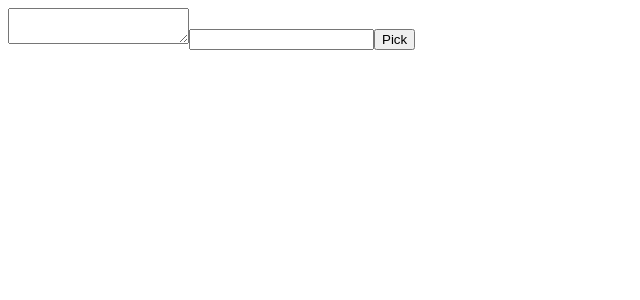
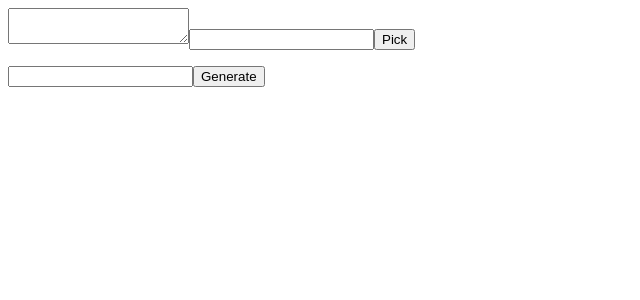
Before and after one commit to Sara-Mill/random_team_generator, a React (Create React App) app: page / in a window 1280 px wide. Shown: the top 300 px of the page, without its empty margins (0-640 px from the left). Built offline with nearby package versions, Linux system fonts and the light colour scheme.

Commit message:
created TeamGenerator.js for selecting and displaying people in their teams.

```diff
--- a/src/App.js
+++ b/src/App.js
@@ -1,6 +1,7 @@
 import { useState } from 'react';
 import PeopleListInput from './peopleListInput';
 import RandomPeoplePicker from './RandomPeoplePicker';
+import TeamGenerator from './TeamGenerator';
 
 function App() {
   const [peopleList, setPeopleList] = useState([]);
@@ -8,6 +9,7 @@ function App() {
     <div className="App">
       <PeopleListInput onChange={setPeopleList}/>
       <RandomPeoplePicker list={peopleList}/>
+      <TeamGenerator list ={peopleList}/>
     </div>
   );
 }
--- a/src/RandomPeoplePicker.js
+++ b/src/RandomPeoplePicker.js
@@ -6,22 +6,33 @@ function RandomPeoplePicker(props) {
     const [randomPeople, setRandomPeople] =useState([]);
 
     const handlePickBtnClick = () => {
-        //Logic for seeting random people here..
+        //Logic for selecting random people here..
         const shuffledArray = shuffle(props.list);
-        console.log(shuffledArray);
-        const slicedArray = shuffledArray.slice(0, noOfPeopleToSelect);
-        console.log(slicedArray);
+
+        //return an epmty array if no number selected(need an error message?)
+        if(noOfPeopleToSelect=== undefined || noOfPeopleToSelect<0){
+           setRandomPeople([]);
+        }else {
+            const slicedArray = shuffledArray.slice(0, noOfPeopleToSelect);
+            setRandomPeople(slicedArray);
+        }
+
     }
 
     return (
         <>
-        <input type='number' onChange={(event)=> {
-            setNoOfPeopleToSelect(event.target.value);
-        }}/>
-        <button onClick={handlePickBtnClick}>Pick</button>
-        <div>
-            {randomPeople.join(',')}
-        </div>
+            {/* getting the number of people to pick from the user input*/}
+            <input type='number' onChange={(event)=> {
+                setNoOfPeopleToSelect(event.target.value);
+            }}/>
+            <button onClick={handlePickBtnClick}>Pick</button>
+            {/*choosing a person from the index and displyaing as a list element*/}
+            <ul>
+                {
+                   randomPeople.map((person, index)=> <li key={index}>{person}</li>)
+                }
+
+            </ul>
         </>
     )
 
--- /dev/null
+++ b/src/TeamGenerator.js
@@ -0,0 +1,59 @@
+import { useState } from "react";
+import { shuffle } from "./helper";
+
+function TeamGenerator(props) {
+  const [noOfTeams, setNoOfTeams] = useState();
+  const [teams, setTeams] = useState([]);
+
+  const handleGenerateBtnClick = () => {
+    //Logic for selecting random people here..
+    const shuffledArray = shuffle(props.list);
+    //split the array into multiple teams
+
+    //If noTeams, or number of teams < 0, set to empty array
+    if (!noOfTeams || noOfTeams < 0) {
+      setTeams([]);
+    } else {
+      //Lets us know how many people we can have in one team
+      const noOfPeoplePerTeam = shuffledArray.length / noOfTeams;
+      //split people into teams based on number of people per team
+      const res = [];
+
+      for (let i = 0; i < noOfTeams; i++) {
+        //make it dynamic by i * noOfPeoplePerTeam
+        res.push(
+          shuffledArray.slice(
+            i * noOfPeoplePerTeam,
+            (i + 1) * noOfPeoplePerTeam
+          )
+        );
+      }
+      setTeams(res);
+      console.log(res);
+    }
+  };
+
+  return (
+    <>
+      <input
+        type="number"
+        onChange={(event) => {
+          setNoOfTeams(event.target.value);
+        }}
+      />
+      <button onClick={handleGenerateBtnClick}>Generate</button>
+      {/*displaying the team in a list format*/}
+      {teams.map((team, index) => {
+        return (
+          <ul key={index}>
+            {team.map((member, index) => {
+              return <li key={index}>{member}</li>;
+            })}
+          </ul>
+        );
+      })}
+    </>
+  );
+}
+
+export default TeamGenerator;
--- a/src/peopleListInput.js
+++ b/src/peopleListInput.js
@@ -8,7 +8,7 @@ function PeopleListInput(props) {
                 return str.trim();
             });
             props.onChange(list)
-            console.log(event.target.value)
+
         }}/>
     )
 }
```
